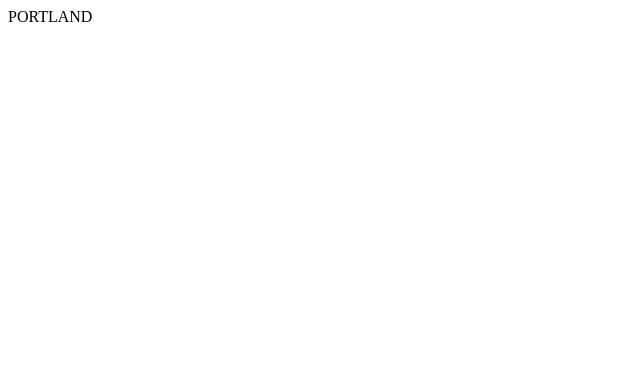
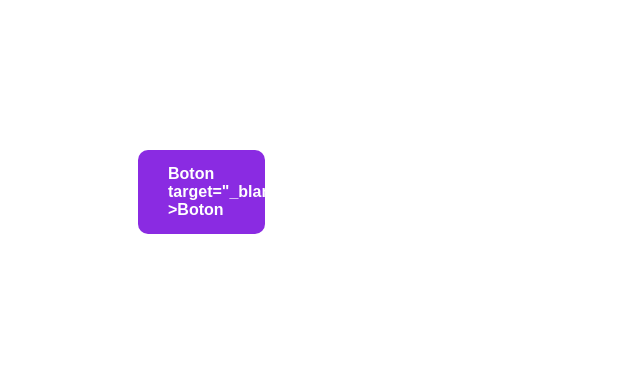
Before and after one commit to RocioAldanaMendez/Safe_the_world, a plain HTML site: page pagina1.html in a window 1280 px wide. Shown: the whole page, without its empty margins (0-640 px from the left). Drawn offline with Linux system fonts and the light colour scheme.

Commit message:
algun cambio trabado

```diff
--- a/estilo.css
+++ b/estilo.css
@@ -834,44 +834,3 @@ html.dark-mode {
 html.dark-mode img {
     filter: invert(100%);
 }
-
-
-$easeInOutQuad: cubic-bezier(0.455, 0.030, 0.515, 0.955);
-
-body {
-    background:#111;
-    font-family: 'Dosis', Helvetica, Arial, sans-serif;
-  font-weight:600;
-}
-
-p {
-  text-transfrom:uppercase;
-  color:white;
-  font-size:6em;
-  text-align:center;
-  animation: neonGlow 2s infinite alternate $easeInOutQuad;
-}
-
-@keyframes neonGlow {
-  0% {
-    text-shadow: 0 0 10px rgba(255,255,255,.8),
-                 0 0 20px rgba(255,255,255,.8),
-                 0 0 22px  rgba(255,255,255,.8),
-                 0 0 40px  rgba(66,220,219,.8),
-                 0 0 60px  rgba(66,220,219,.8),
-                 0 0 80px  rgba(66,220,219,.5),
-                 0 0 100px rgba(66,220,219,.5),
-                 0 0 140px rgba(66,220,219,.5),
-                 0 0 200px rgba(66,220,219,.5);
-  }
-  100% {
-    text-shadow: 0 0 2px rgba(255,255,255,.8),
-                 0 0 8px rgba(255,255,255,.8),
-                 0 0 10px rgba(255,255,255,.8),
-                 0 0 20px rgba(66,220,219,.8),
-                 0 0 30px rgba(66,220,219,.8),
-                 0 0 40px rgba(66,220,219,.8),
-                 0 0 50px rgba(66,220,219,.5),
-                 0 0 80px rgba(66,220,219,.5);
-  }
-}
--- a/pagina1.html
+++ b/pagina1.html
@@ -1,2 +1,33 @@
-<link href='https://fonts.googleapis.com/css?family=Dosis:600' rel='stylesheet' type='text/css'>
-<p>PORTLAND</p>
+<!DOCTYPE html>
+<html lang="en">
+<head>
+    <meta charset="UTF-8">
+    <meta http-equiv="X-UA-Compatible" content="IE=edge">
+    <meta name="viewport" content="width=device-width, initial-scale=1.0">
+    <title>Boton</title>
+</head>
+
+<style>
+
+    a {
+        display: block;
+        width:67px;
+        font-family: Arial, Helvetica, sans-serif;
+        font-weight: 700;
+        border-radius: 10px;
+        margin: 150px 130px;
+        padding: 15px 30px;
+        background-color: blueviolet;
+        color: #fff;
+        text-decoration: none;
+
+    }
+
+</style>
+
+<body>
+    <a href="https://www.google.com">Boton
+        target="_blank"
+        >Boton</a>
+</body>
+</html>
```
